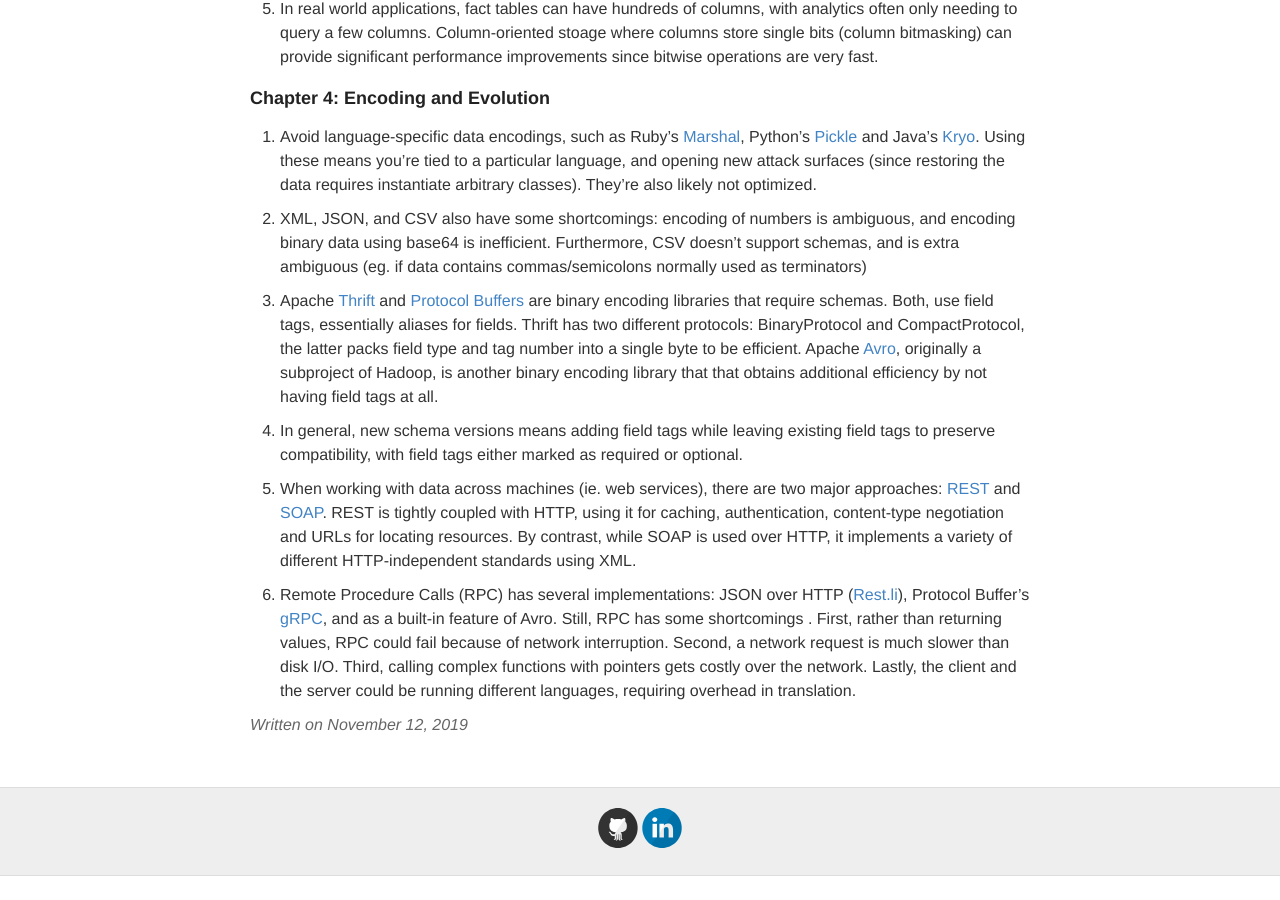
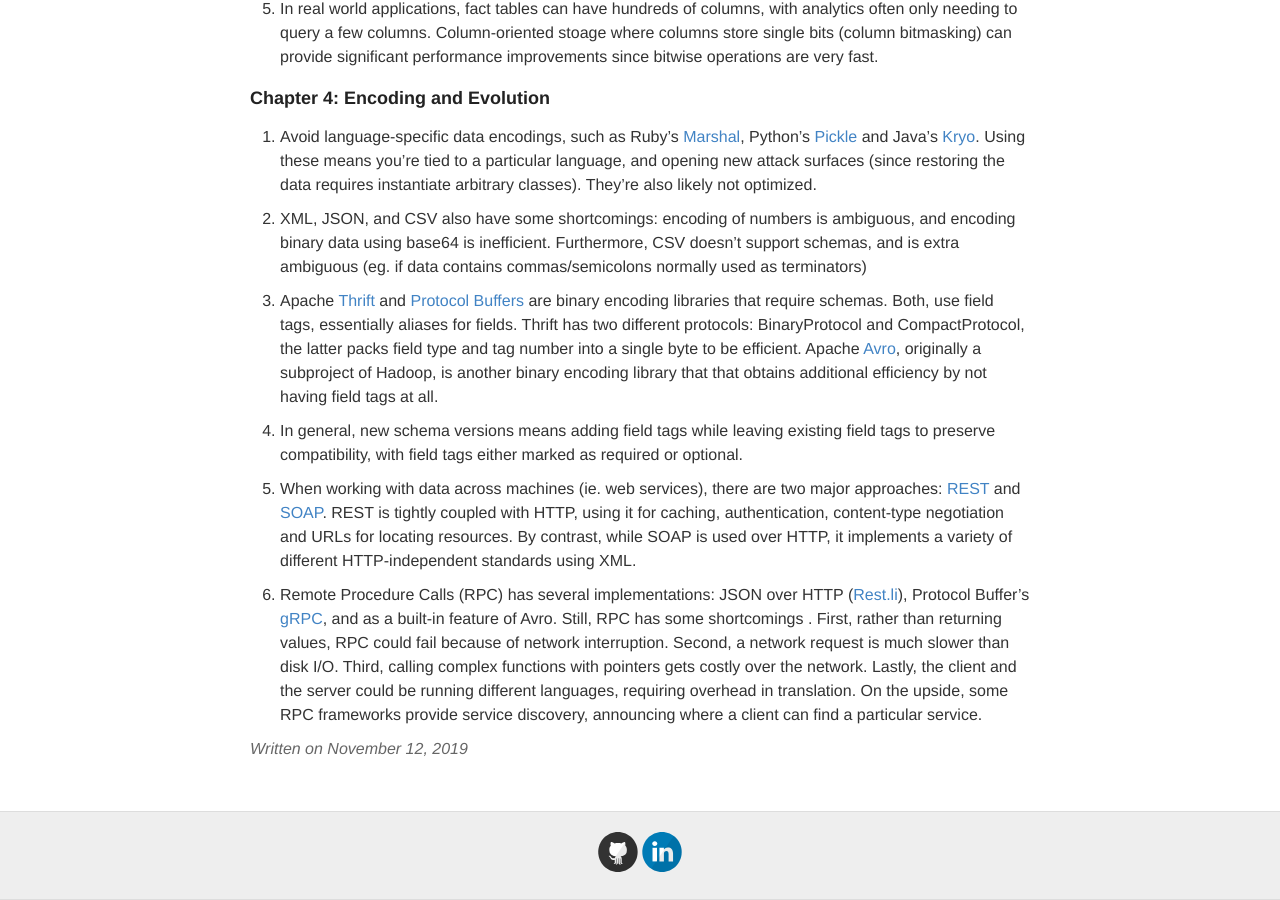
Before and after one commit to ptvan/ptvan.github.io, a Jekyll site: the page built from _posts/2019-11-12-Designing-DataIntensive-Applications.md, in a window 1280 px wide and 900 px high, scrolled down 1248 px. Built offline with Jekyll 4.4.1, drawn with Linux system fonts in a browser that asks for light colours; before the commit the page ends 2124 px from its top, so only the background shows below that.

Commit message:
updated DDIA blogpost

```diff
--- a/_posts/2019-11-12-Designing-DataIntensive-Applications.md
+++ b/_posts/2019-11-12-Designing-DataIntensive-Applications.md
@@ -50,4 +50,4 @@
 
 5. When working with data across machines (ie. web services), there are two major approaches: [REST](https://en.wikipedia.org/wiki/Representational_state_transfer) and [SOAP](https://en.wikipedia.org/wiki/SOAP). REST is tightly coupled with HTTP, using it for caching, authentication, content-type negotiation and URLs for locating resources. By contrast, while SOAP is used over HTTP, it implements a variety of different HTTP-independent standards using XML.
 
-6. Remote Procedure Calls (RPC) has several implementations: JSON over HTTP ([Rest.li](https://linkedin.github.io/rest.li/)), Protocol Buffer's [gRPC](https://grpc.io/), and as a built-in feature of Avro. Still, RPC has some shortcomings . First, rather than returning values, RPC could fail because of network interruption. Second, a network request is much slower than disk I/O. Third, calling complex functions with pointers gets costly over the network. Lastly, the client and the server could be running different languages, requiring overhead in translation.
+6. Remote Procedure Calls (RPC) has several implementations: JSON over HTTP ([Rest.li](https://linkedin.github.io/rest.li/)), Protocol Buffer's [gRPC](https://grpc.io/), and as a built-in feature of Avro. Still, RPC has some shortcomings . First, rather than returning values, RPC could fail because of network interruption. Second, a network request is much slower than disk I/O. Third, calling complex functions with pointers gets costly over the network. Lastly, the client and the server could be running different languages, requiring overhead in translation. On the upside, some RPC frameworks provide service discovery, announcing where a client can find a particular service.
```
